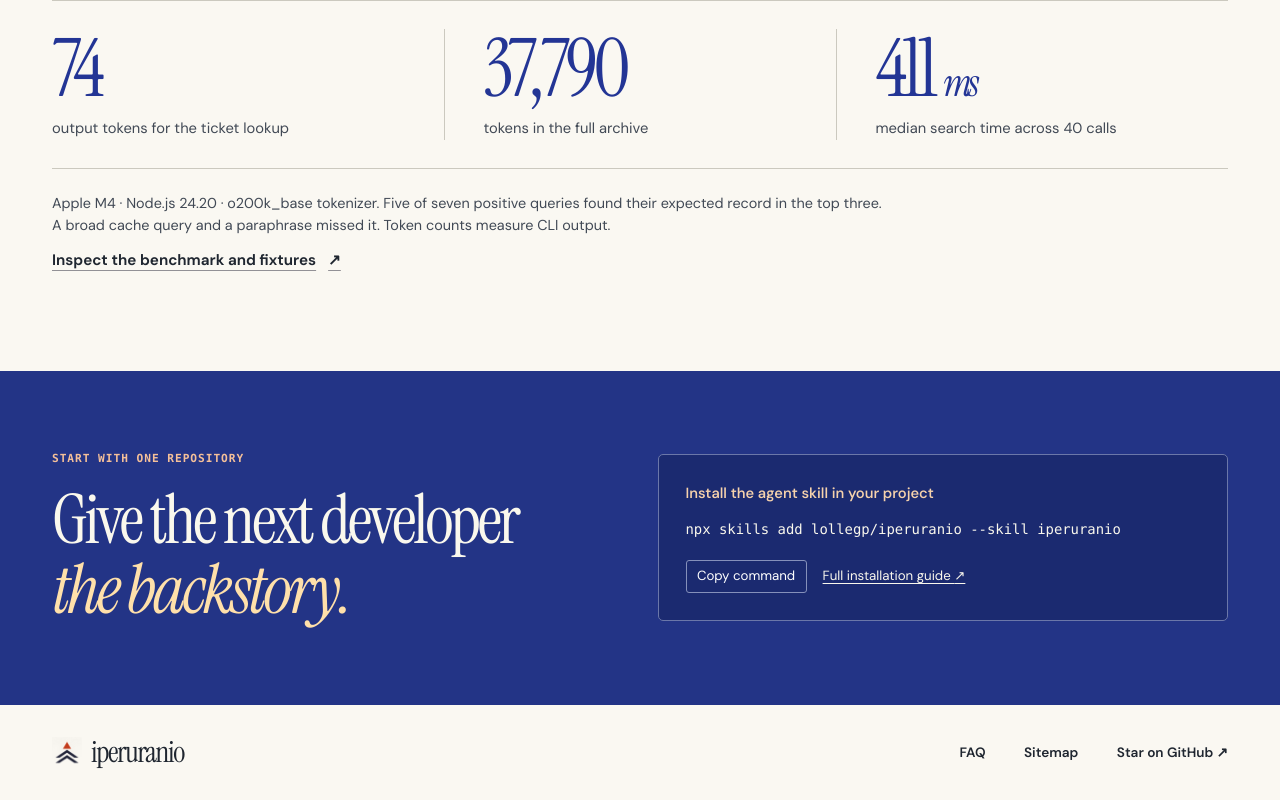
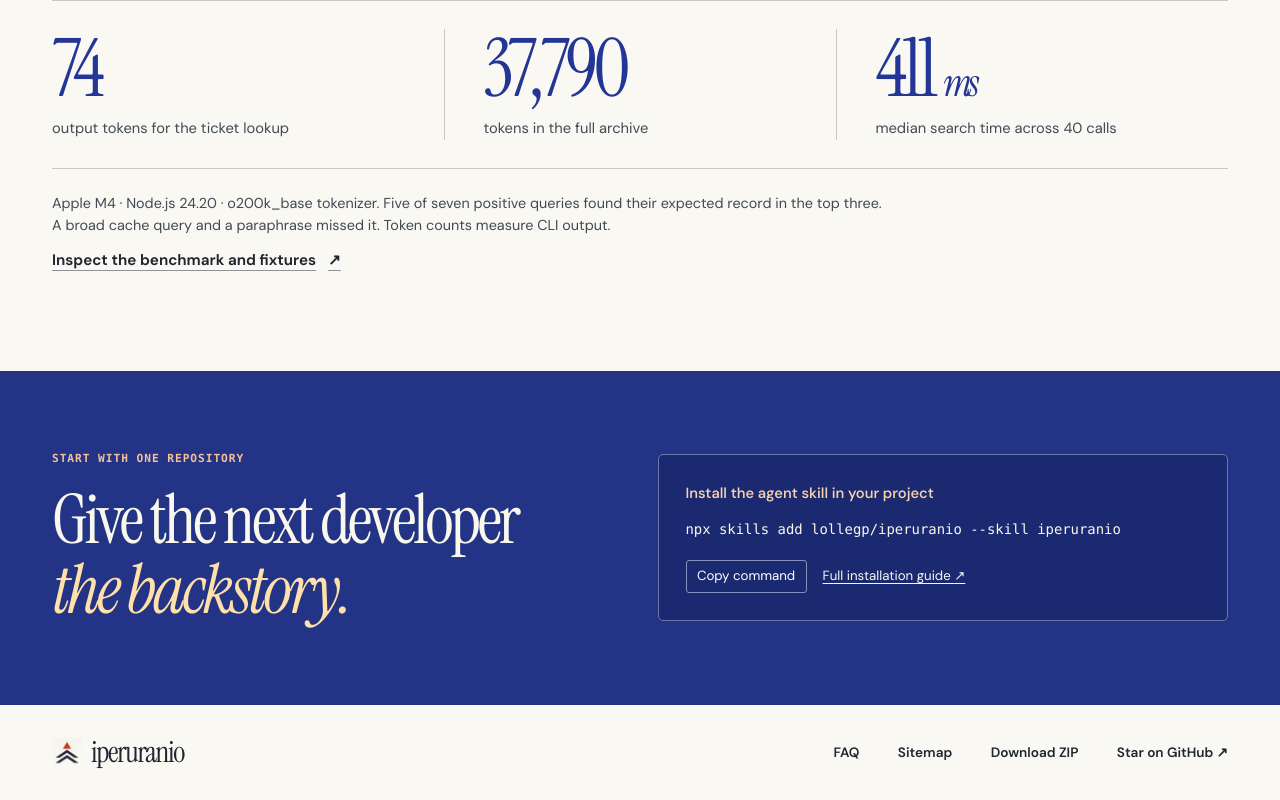
Before and after one commit to lollegp/iperuranio, a website: page site/index.html in a window 1280 px wide. Shown: the part 2212-3012 px from the top of the page. Drawn offline with Linux system fonts and the light colour scheme.

Commit message:
docs(site): link the verified ZIP and standalone skill download

```diff
--- a/site/index.html
+++ b/site/index.html
@@ -124,7 +124,7 @@
   </main>
   <footer class="site-footer"><div class="wrap">
     <a class="brand" href="./"><img src="assets/logo.png" alt="" width="30" height="30">iperuranio</a>
-    <nav aria-label="Footer"><a href="guide/#faq">FAQ</a><a href="sitemap.xml">Sitemap</a><a href="https://github.com/lollegp/iperuranio">Star on GitHub <span aria-hidden="true">↗</span></a></nav>
+    <nav aria-label="Footer"><a href="guide/#faq">FAQ</a><a href="sitemap.xml">Sitemap</a><a href="https://github.com/lollegp/iperuranio/archive/refs/heads/main.zip">Download ZIP</a><a href="https://github.com/lollegp/iperuranio">Star on GitHub <span aria-hidden="true">↗</span></a></nav>
   </div></footer>
 </body>
 </html>
```
Also changed, not shown: site/guide/index.html (+1 -0 lines).
